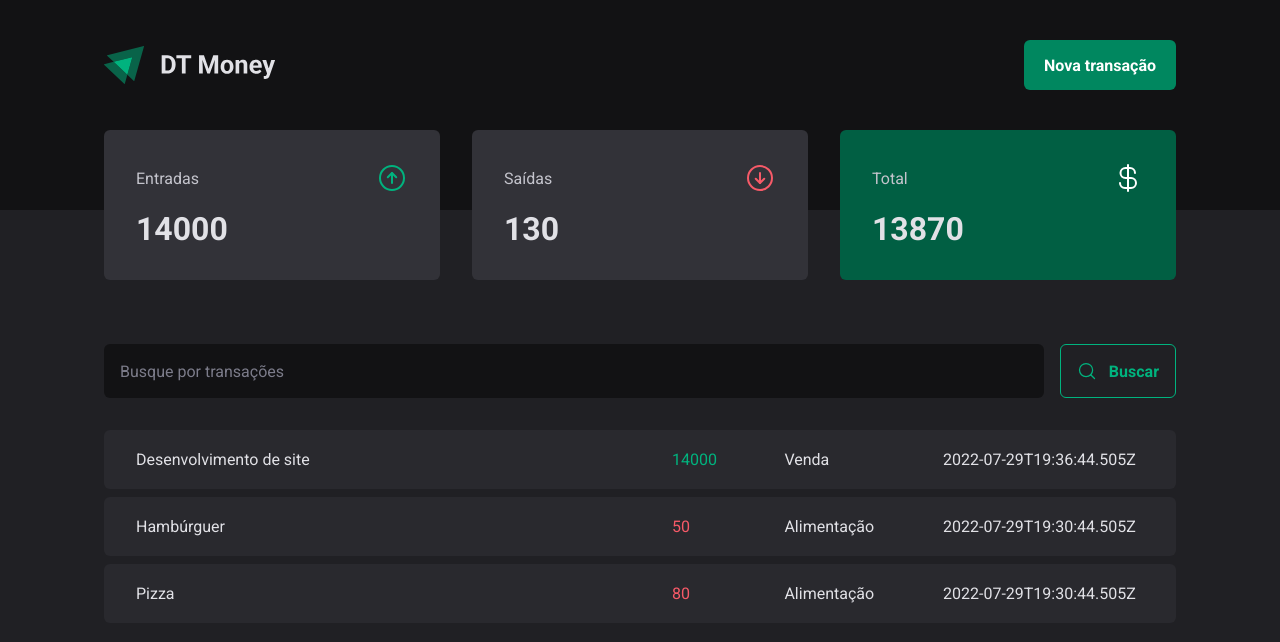
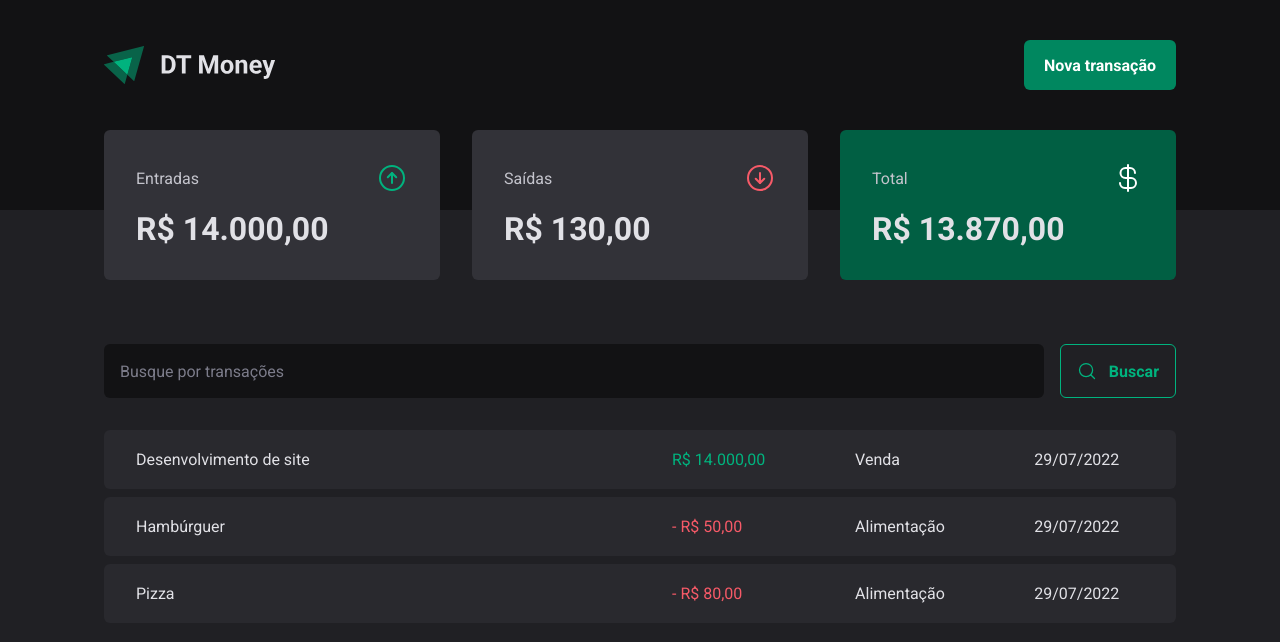
Before and after one commit to marcelopajr/ignite-dt-money, a React (Vite) app: page / in a window 1280 px wide. Shown: the top 642 px of the page. Built offline with nearby package versions, Linux system fonts and the light colour scheme; data requests are answered from the project's data file.

Commit message:
feat: add price and date formatter

```diff
--- a/src/components/Summary/index.tsx
+++ b/src/components/Summary/index.tsx
@@ -1,6 +1,7 @@
 import { useContext } from "react";
 import { ArrowCircleUp, ArrowCircleDown, CurrencyDollar } from "phosphor-react";
 import { TransactionsContext } from "../../contexts/TransactionsContext";
+import { priceFormatter } from "../../utils/formatter";
 
 import { SummaryContainer, SummaryCard } from "./styles";
 
@@ -34,7 +35,7 @@
           <ArrowCircleUp size={32} color="#00b37e" />
         </header>
 
-        <strong>{summary.income}</strong>
+        <strong>{priceFormatter.format(summary.income)}</strong>
       </SummaryCard>
 
       <SummaryCard>
@@ -43,7 +44,7 @@
           <ArrowCircleDown size={32} color="#f75a68" />
         </header>
 
-        <strong>{summary.outcome}</strong>
+        <strong>{priceFormatter.format(summary.outcome)}</strong>
       </SummaryCard>
 
       <SummaryCard variant="green">
@@ -52,7 +53,7 @@
           <CurrencyDollar size={32} color="#fff" />
         </header>
 
-        <strong>{summary.total}</strong>
+        <strong>{priceFormatter.format(summary.total)}</strong>
       </SummaryCard>
     </SummaryContainer>
   );
--- a/src/pages/Transactions/index.tsx
+++ b/src/pages/Transactions/index.tsx
@@ -1,5 +1,6 @@
 import { useContext } from "react";
 import { TransactionsContext } from "../../contexts/TransactionsContext";
+import { dateFormatter, priceFormatter } from "../../utils/formatter";
 import { Header } from "../../components/Header";
 import { Summary } from "../../components/Summary";
 import { SearchForm } from "./components/SearchForm";
@@ -29,11 +30,14 @@
                   <td width="50%">{transaction.description}</td>
                   <td>
                     <PriceHighlight variant={transaction.type}>
-                      {transaction.price}
+                      {transaction.type === "outcome" && "- "}
+                      {priceFormatter.format(transaction.price)}
                     </PriceHighlight>
                   </td>
                   <td>{transaction.category}</td>
-                  <td>{transaction.createdAt}</td>
+                  <td>
+                    {dateFormatter.format(new Date(transaction.createdAt))}
+                  </td>
                 </tr>
               );
             })}
--- /dev/null
+++ b/src/utils/formatter.ts
@@ -0,0 +1,6 @@
+export const dateFormatter = new Intl.DateTimeFormat("pt-BR");
+
+export const priceFormatter = new Intl.NumberFormat("pt-BR", {
+  style: "currency",
+  currency: "BRL",
+});
```
